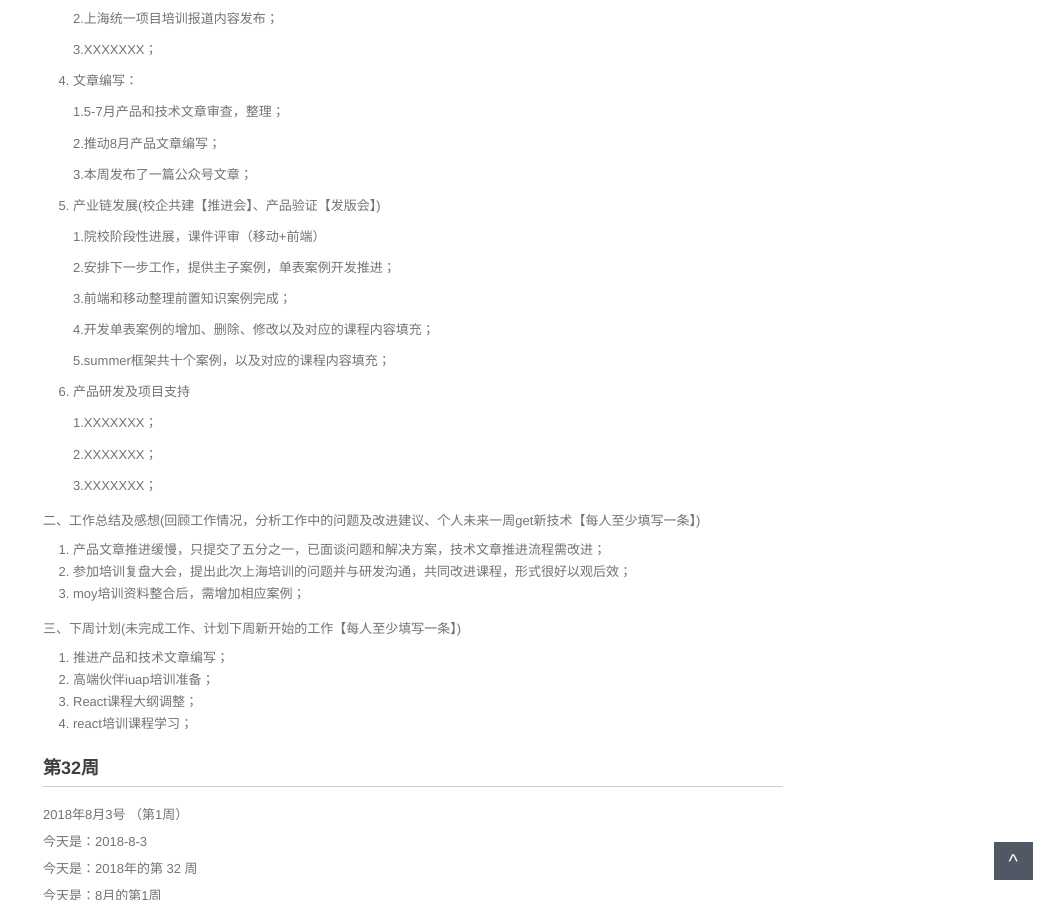
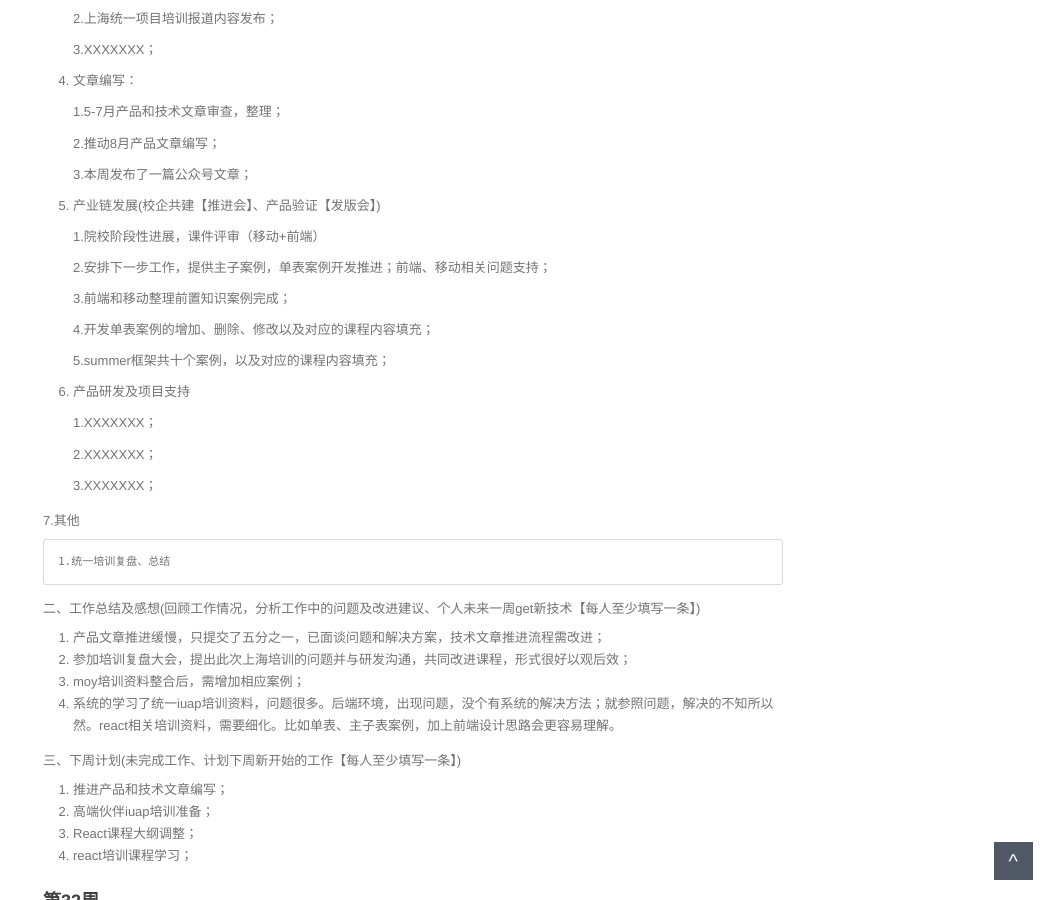
Before and after one commit to walllFlower/blog, a Jekyll site: the page built from _posts/2018-07-17-day_report_cxz.md, in a window 1280 px wide and 900 px high, scrolled down 881 px. Shown: the whole window, without its empty margins (227-1280 px from the left). Built offline with Jekyll 4.4.1, drawn with Linux system fonts in a browser that asks for light colours; comment, search, counter and statistics services are not loaded.

Commit message:
宋慧慧周报
宋慧慧周报

```diff
--- a/_posts/2018-07-17-day_report_cxz.md
+++ b/_posts/2018-07-17-day_report_cxz.md
@@ -61,7 +61,7 @@ categories: 技术运营工作周报
 
     1.院校阶段性进展，课件评审（移动+前端）
 
-    2.安排下一步工作，提供主子案例，单表案例开发推进；
+    2.安排下一步工作，提供主子案例，单表案例开发推进；前端、移动相关问题支持；
 
     3.前端和移动整理前置知识案例完成；
 
@@ -77,11 +77,17 @@ categories: 技术运营工作周报
 
     3.XXXXXXX；
 
+7.其他
+
+    1.统一培训复盘、总结
+
+
 二、工作总结及感想(回顾工作情况，分析工作中的问题及改进建议、个人未来一周get新技术【每人至少填写一条】)
 
 1. 产品文章推进缓慢，只提交了五分之一，已面谈问题和解决方案，技术文章推进流程需改进；
 2. 参加培训复盘大会，提出此次上海培训的问题并与研发沟通，共同改进课程，形式很好以观后效；
 3. moy培训资料整合后，需增加相应案例；
+4. 系统的学习了统一iuap培训资料，问题很多。后端环境，出现问题，没个有系统的解决方法；就参照问题，解决的不知所以然。react相关培训资料，需要细化。比如单表、主子表案例，加上前端设计思路会更容易理解。
 
 三、下周计划(未完成工作、计划下周新开始的工作【每人至少填写一条】)
 
```
